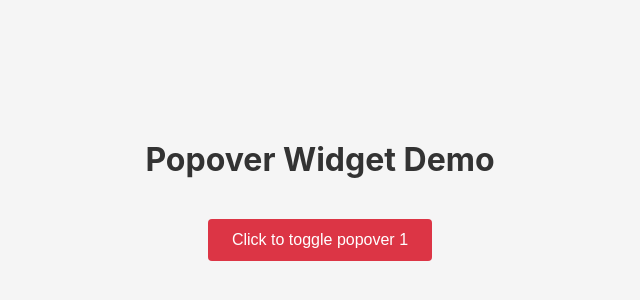
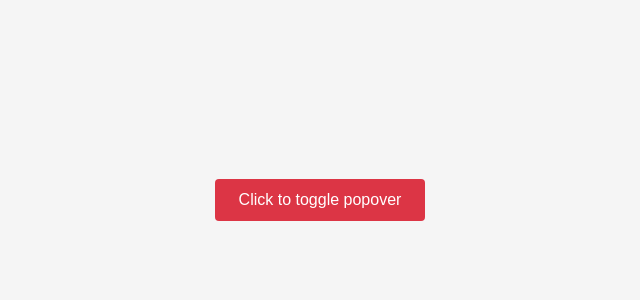
Before and after one commit to ENPhoenix/forms, a website built with webpack: page src/index.html in a window 1280 px wide. Shown: the part 200-500 px from the top of the page, without its empty margins (320-960 px from the left). Built offline with nearby package versions, Linux system fonts and the light colour scheme.

Commit message:
Готово

```diff
--- a/src/index.html
+++ b/src/index.html
@@ -7,10 +7,9 @@
 </head>
 <body>
   <div class="container">
-    <h1>Popover Widget Demo</h1>
     <div class="buttons">
-      <button class="btn" data-popover-title="Popover Title 1" data-popover-content="This is the content of the first popover. It contains some useful information.">
-        Click to toggle popover 1
+      <button class="btn" data-popover-title="Popover Title" data-popover-content="Это содержимое первого всплывающего окна. Оно содержит некоторую полезную информацию.">
+        Click to toggle popover
       </button>
 
     </div>
--- a/src/js/index.js
+++ b/src/js/index.js
@@ -1,7 +1,6 @@
 import '../css/style.css';
 import Popover from './Popover';
 
-// Initialize all popovers when DOM is loaded
 document.addEventListener('DOMContentLoaded', () => {
   Popover.initAll();
 });
```
Also changed, not shown: dist/bundle.js, dist/index.html, 1 other file.
